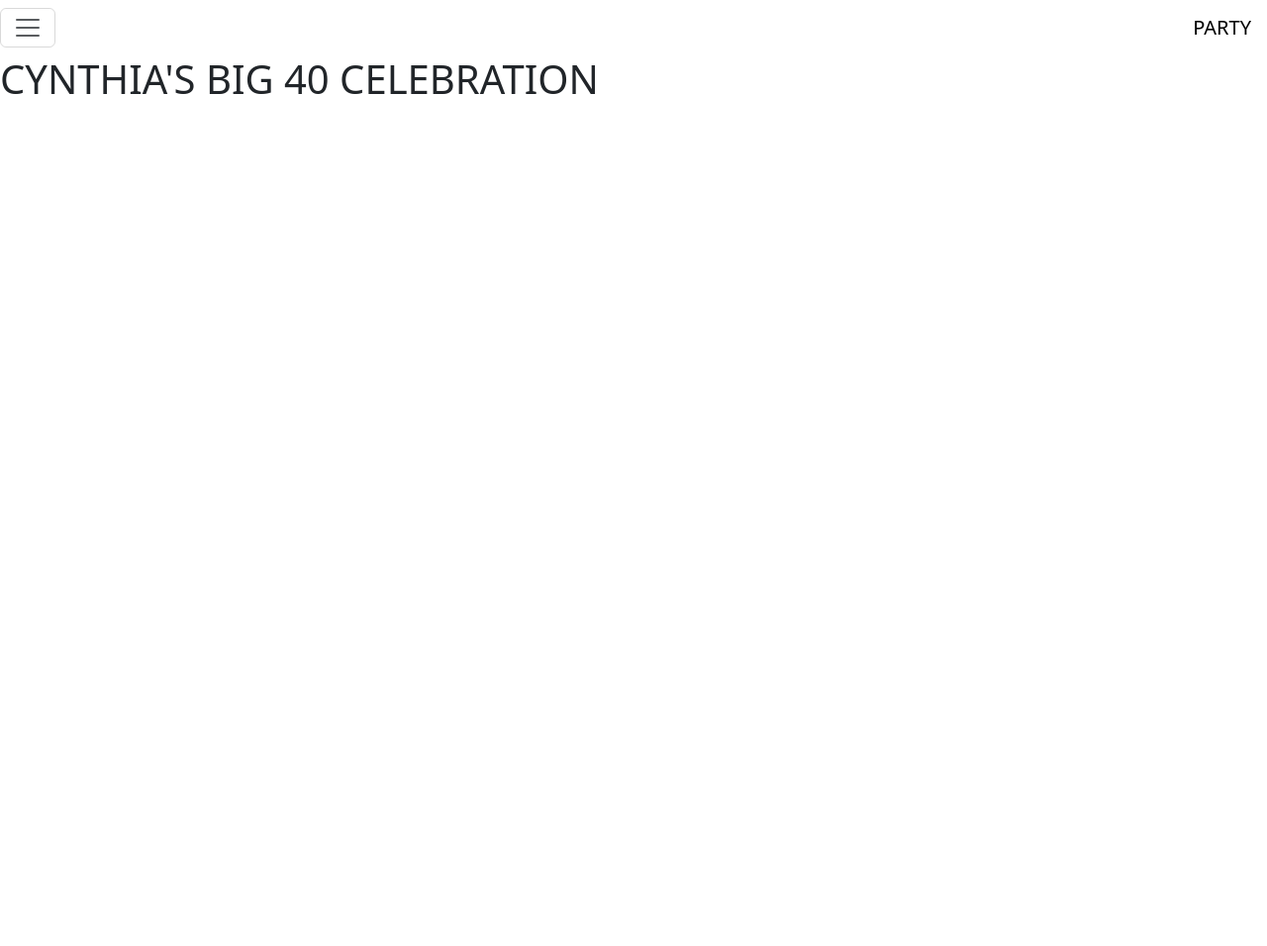
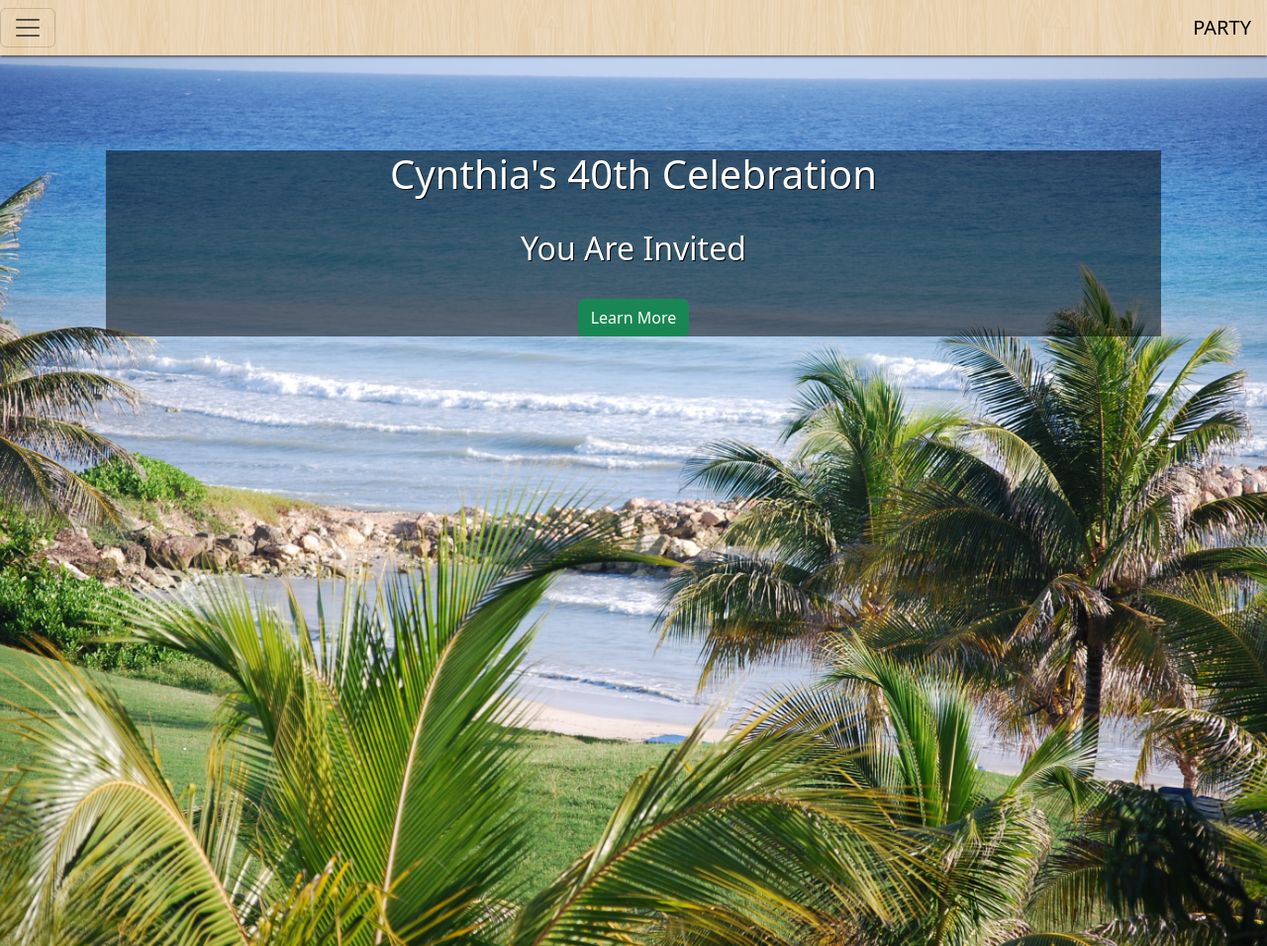
Before and after one commit to 4Chazz/trip, a Rails app: page / in a window 1280 px wide. Shown: the whole page at 99% size. Before the commit the page ends 95 px from the top, so only its background shows below. Run offline with Rails 7, Linux system fonts and the light colour scheme; style sheets or scripts are compiled from the project's sources; some libraries are stand-ins or nearby versions.

Commit message:
Formatted Home Page

```diff
--- /dev/null
+++ b/app/assets/stylesheets/fonts.scss
@@ -0,0 +1,10 @@
+/*! Generated by Font Squirrel (https://www.fontsquirrel.com) on June 1, 2017 */
+
+@font-face {
+    font-family: 'chunkfiveroman';
+    src: font_url('chunkfive-webfont.woff2') format('woff2'),
+         font_url('chunkfive-webfont.woff') format('woff');
+    font-weight: normal;
+    font-style: normal;
+
+}
--- a/app/assets/stylesheets/master.scss
+++ b/app/assets/stylesheets/master.scss
@@ -1 +1,47 @@
 @import "bootstrap";
+
+.navbar {
+  font_family: 'chunkfiveroman', sans-serif;
+  font-weight: 200;
+  box-shadow: 0px 1px 3px #2a2a2a;
+  background: image_url('retina_wood.png');
+  text-color: black;
+}
+
+.navbar-inverse .navbar-brand {
+  font_family: 'chunkfiveroman', sans-serif;
+  color: #E3E85A;
+  font-weight: 500;
+  font-size: 35px;
+}
+
+.hero {
+  background: image_url('hero.jpg') no-repeat center center fixed;
+  -webkit-background-size: cover;
+  -moz-background-size: cover;
+  -o-background-size: cover;
+  background-size: cover;
+  height: 900px;
+  box-shadow: 0px 3px 8px #2a2a2a;
+}
+
+h1, h2, h3, h4, h5, h6, .navbar {
+  magin: 0;
+}
+
+.frosty {
+  background: rgba(0, 0, 0, 0.5);
+  color: white;
+}
+
+.frosty h1 {
+  font_family: 'chunkfiveroman', sans-serif;
+  font-weight: 200;
+  text-shadow: rgba(0, 0, 0, 0.95) 1px 1px;
+}
+
+.frosty h2 {
+  font_family: 'chunkfiveroman', sans-serif;
+  font-weight: 100;
+  text-shadow: rgba(0, 0, 0, 0.95) 1px 1px;
+}
--- a/app/views/layouts/application.html.erb
+++ b/app/views/layouts/application.html.erb
@@ -10,7 +10,7 @@
 
   <body>
 
-  <nav class="navbar navbar-toggleable-md navbar-inverse bg-inverse">
+  <nav class="navbar navbar-toggleable-md navbar-light bg-primary">
   <button class="navbar-toggler navbar-toggler-right" type="button" data-toggle="collapse" data-target="#navbarTogglerDemo02" aria-controls="navbarTogglerDemo02" aria-expanded="false" aria-label="Toggle navigation">
     <span class="navbar-toggler-icon"></span>
   </button>
--- a/app/views/static_pages/index.html.erb
+++ b/app/views/static_pages/index.html.erb
@@ -1 +1,13 @@
-<h1>CYNTHIA'S BIG 40 CELEBRATION</h1>
+<div class='hero'>
+  <br />
+  <br />
+  <br />
+  <br />
+  <div class="frosty col-10 offset-1 text-center">
+    <h1>Cynthia's 40th Celebration</h1>
+    <br />
+    <h2> You Are Invited </h2>
+    <br />
+    <%= link_to 'Learn More', '#', class: 'btn btn-success' %>
+  </div>
+</div>
```
Also changed, not shown: config/application.rb (+7 -0 lines), app/assets/fonts/chunkfive-webfont.woff (added), app/assets/fonts/chunkfive-webfont.woff2 (added), app/assets/images/hero.jpg (added), app/assets/images/ice_age.png (added), app/assets/images/retina_wood.png (added), 3 other files.
